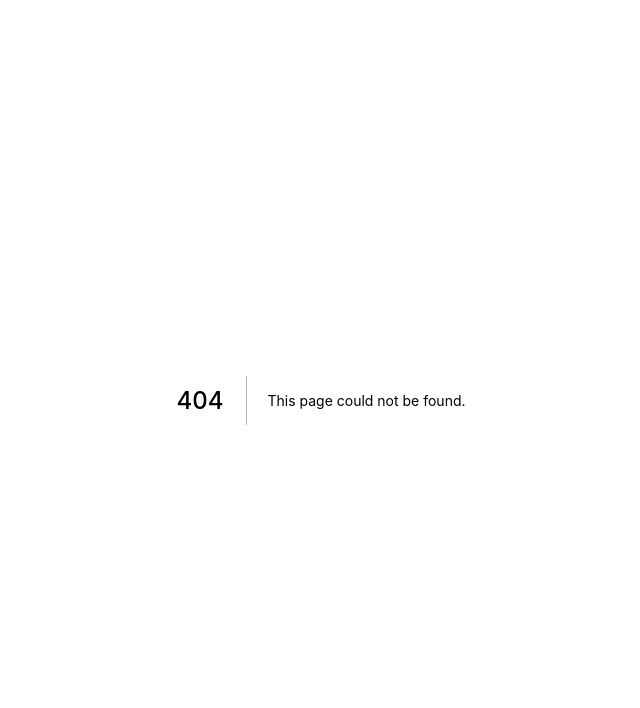
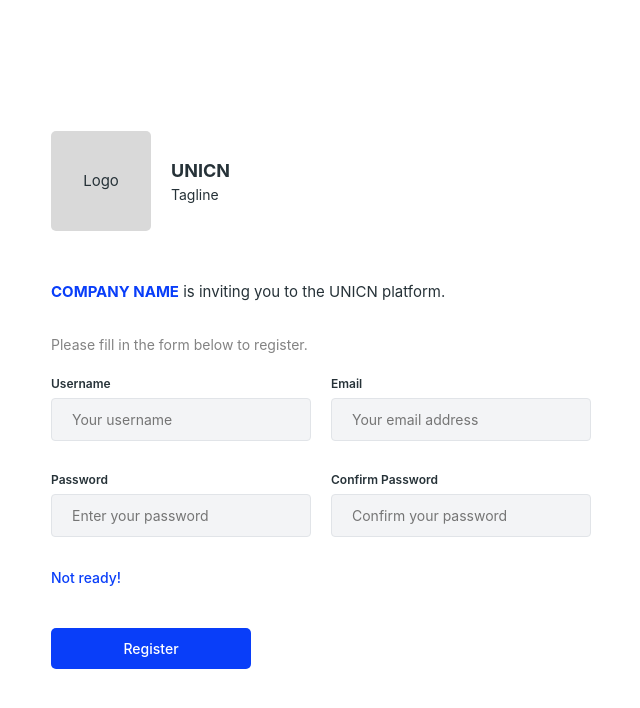
Before and after one commit to GeofreyMuindeMunguti/unicn, a Next.js app in the folder web/: page /register in a window 1280 px wide. Before the commit this address had no page. Shown: the top 708 px of the page, without its empty margins (319-959 px from the left). Built offline with nearby package versions, Linux system fonts and the light colour scheme.

Commit message:
feat: register page UI designs

```diff
--- a/web/src/components/Form/Form.tsx
+++ b/web/src/components/Form/Form.tsx
@@ -1,4 +1,4 @@
-import styled, { css } from 'styled-components';
+import styled from 'styled-components';
 
 type FormFieldError = {
   message: string;
--- /dev/null
+++ b/web/src/pages/register.tsx
@@ -0,0 +1,79 @@
+import type { NextPage } from 'next';
+import Link from 'next/link';
+import styled from 'styled-components';
+
+import * as Form from 'src/components/Form/Form';
+import Button from 'src/components/Button/Button';
+import Logo from 'src/components/Logo/Logo';
+
+const Section = styled.section`
+  display: grid;
+  place-items: center;
+  height: 100vh;
+`;
+
+const Container = styled.div`
+  max-width: 65rem;
+`;
+
+const WelcomeText = styled.div`
+  margin: 5rem 0 3rem;
+
+  span {
+    color: var(--primary-color);
+    font-weight: 700;
+    text-transform: uppercase;
+  }
+`;
+
+const FormCaption = styled.p`
+  color: var(--color-gray);
+  font-size: 1.4rem;
+  margin-bottom: 2rem;
+`;
+
+const RegisterPage: NextPage = () => {
+  return (
+    <Section>
+      <Container>
+        <Logo />
+        <WelcomeText>
+          <p>
+            <span>Company Name</span> is inviting you to the UNICN platform.
+          </p>
+        </WelcomeText>
+        <FormCaption>
+          Please fill in the form below to register.
+        </FormCaption>
+        <Form.Container>
+          <Form.Grid>
+            <Form.Field>
+              <label htmlFor="name">Username</label>
+              <input type="text" placeholder="Your username" />
+            </Form.Field>
+            <Form.Field>
+              <label htmlFor="email">Email</label>
+              <input type="text" placeholder="Your email address" />
+            </Form.Field>
+            <Form.Field>
+              <label htmlFor="password">Password</label>
+              <input type="password" placeholder="Enter your password" />
+            </Form.Field>
+            <Form.Field>
+              <label htmlFor="confirm-password">Confirm Password</label>
+              <input type="confirm-password" placeholder="Confirm your password" />
+            </Form.Field>
+          </Form.Grid>
+          <Link href="/login">
+            <a>Not ready!</a>
+          </Link>
+          <Form.Button>
+            <Button>Register</Button>
+          </Form.Button>
+        </Form.Container>
+      </Container>
+    </Section>
+  );
+};
+
+export default RegisterPage;
--- a/web/styles/global.ts
+++ b/web/styles/global.ts
@@ -6,11 +6,12 @@ import { createGlobalStyle } from 'styled-components';
 const GlobalStyles = createGlobalStyle`
     /* css variables */
     :root {
-     --primary-color: #093ef9;
+     --primary-color: #093EF9;
      --primary-background-color: #ffffff;
      --text-color: #263238;
      --text-color-light: #ffffff;
      --error-color: #c72e2e;
+     --color-gray: #838383;
      --color-dark-gray: #d9d9d9;
      --input-border: #e1e4e8;
      --input-background-color: #f3f4f6;
```
Also changed, not shown: web/src/components/Layout/Auth.tsx (+12 -3 lines).
